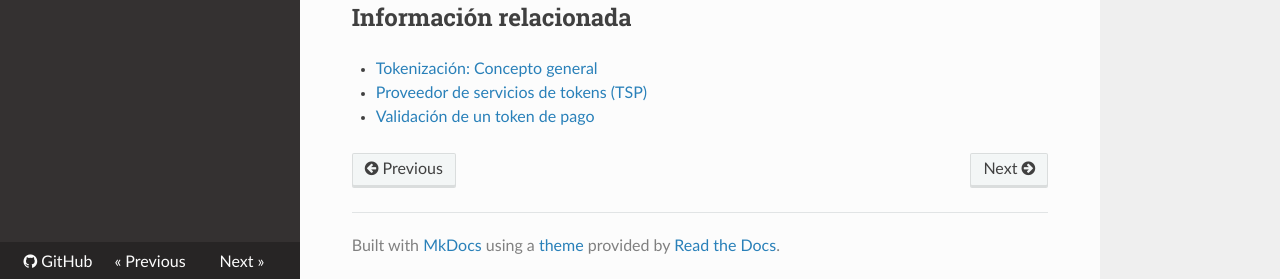
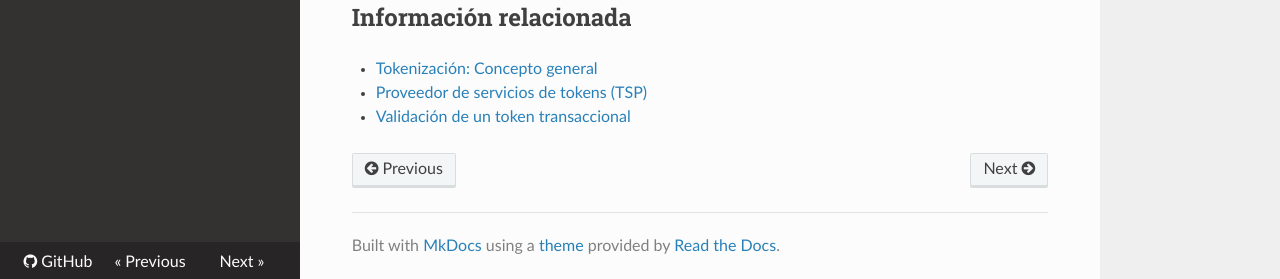
Before and after one commit to menchi2000/Aspen, an MkDocs documentation site: the page built from docs/Generate-PaymentToken.md, in a window 1280 px wide and 900 px high, scrolled down 581 px. Shown: the part 618-897 px from the top of the window. Built offline with MkDocs 1.6.1, drawn with Linux system fonts in a browser that asks for light colours; nearby versions of some CDN libraries; old or Windows-style settings are respelled for this version of MkDocs.

Commit message:
Ajustes referencias a token de pago.
Correcciones que faltaron de los textos que hacen referencia a "token de pago" para reemplazar por "token transaccional".

```diff
--- a/docs/Generate-PaymentToken.md
+++ b/docs/Generate-PaymentToken.md
@@ -51,4 +51,4 @@ ExpiresAt | datetime | Fecha y hora en formato [UTC](https://en.wikipedia.org/wi
 
 - [Proveedor de servicios de tokens (TSP)](Tokenization.md#tps)
 
-- [Validación de un token de pago](Redeem-PaymentToken.md)
+- [Validación de un token transaccional](Redeem-PaymentToken.md)
```
